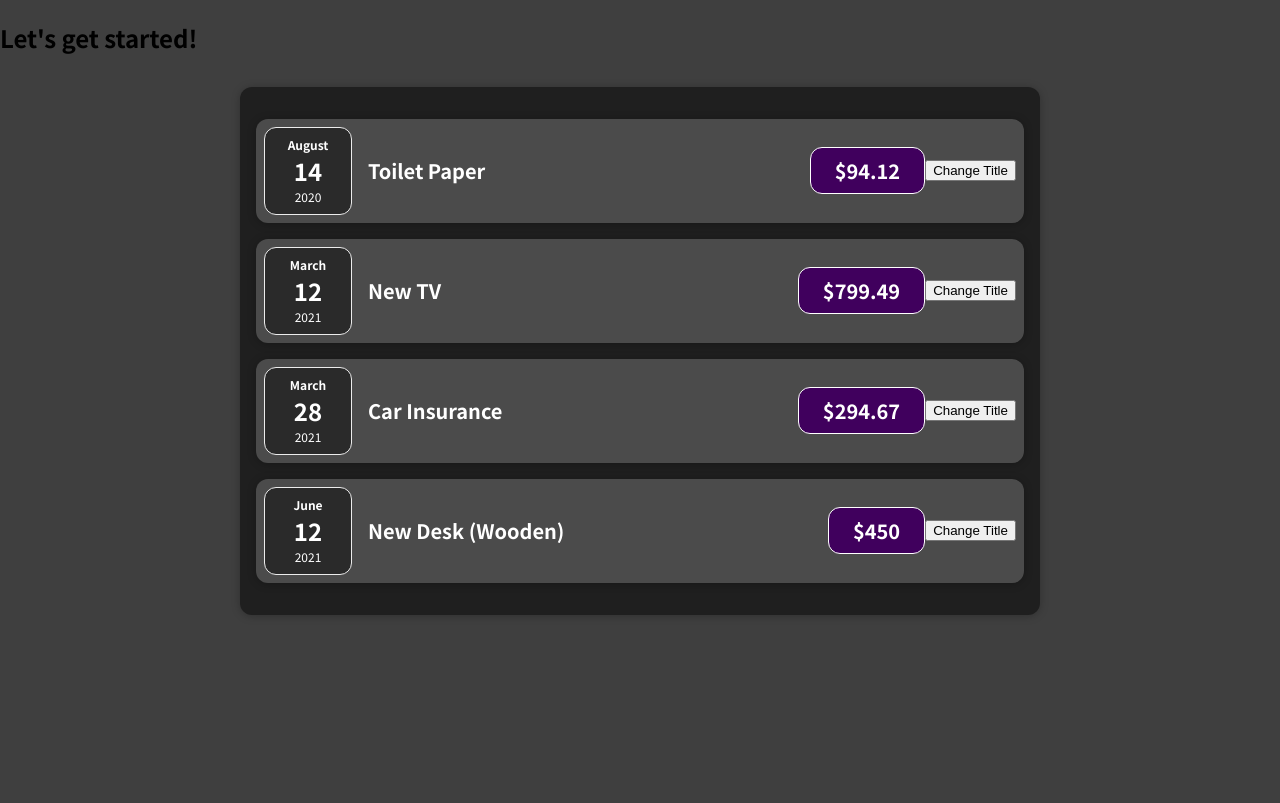
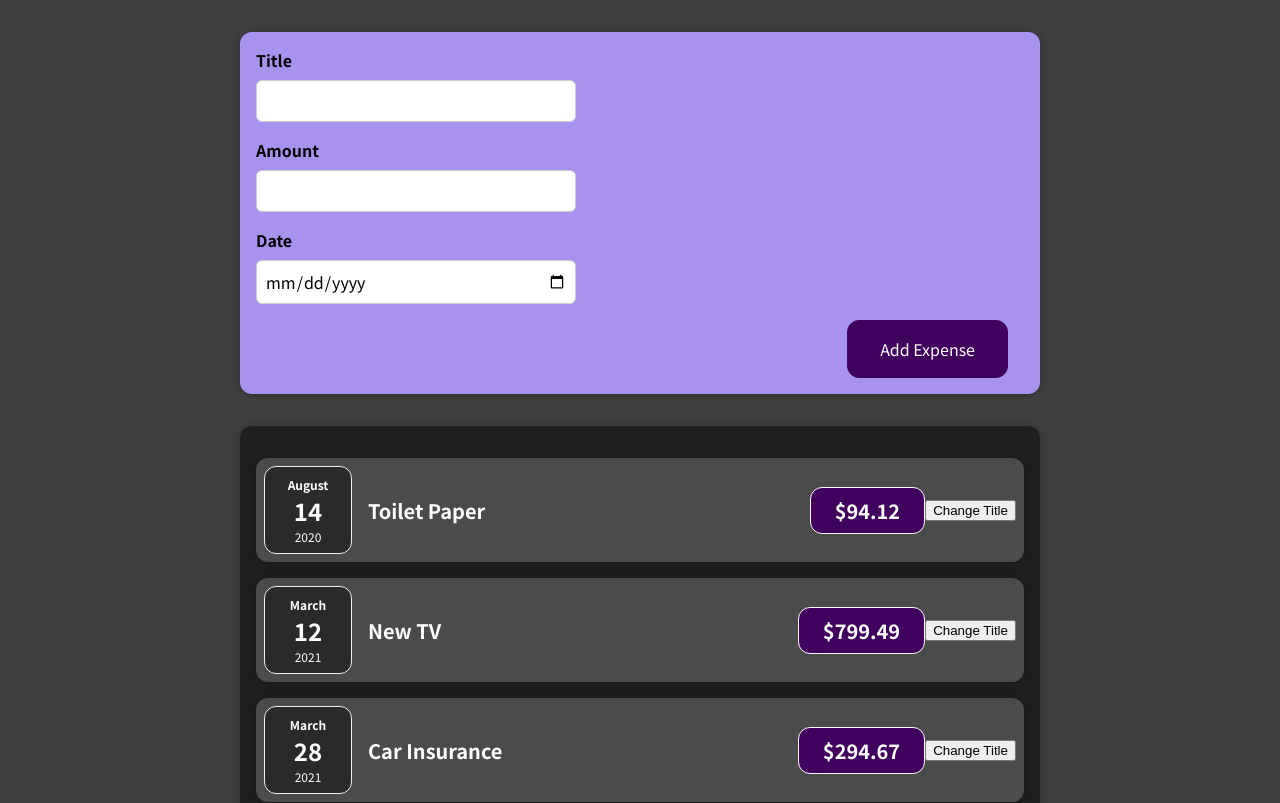
Before and after one commit to rowolff/react-complete-guide, a React (Create React App) app: page / in a window 1280 px wide. Shown: the top 803 px of the page. Built offline with nearby package versions, Linux system fonts and the light colour scheme.

Commit message:
Add new expense form

```diff
--- a/src/App.tsx
+++ b/src/App.tsx
@@ -1,6 +1,7 @@
 import React from 'react';
 
 import type { Expense } from './types';
+import NewExpense from './components/NewExpense/NewExpense';
 import Expenses from './components/Expenses/Expenses';
 
 function App() {
@@ -28,7 +29,7 @@ function App() {
 
   return (
     <div>
-      <h2>Let's get started!</h2>
+      <NewExpense />
       <Expenses expenses={expenses} />
     </div>
   );
--- /dev/null
+++ b/src/components/NewExpense/ExpenseForm.css
@@ -0,0 +1,26 @@
+.new-expense__controls {
+  display: flex;
+  flex-wrap: wrap;
+  gap: 1rem;
+  margin-bottom: 1rem;
+  text-align: left;
+}
+
+.new-expense__control label {
+  font-weight: bold;
+  margin-bottom: 0.5rem;
+  display: block;
+}
+
+.new-expense__control input {
+  font: inherit;
+  padding: 0.5rem;
+  border-radius: 6px;
+  border: 1px solid #ccc;
+  width: 20rem;
+  max-width: 100%;
+}
+
+.new-expense__actions {
+  text-align: right;
+}
--- /dev/null
+++ b/src/components/NewExpense/ExpenseForm.tsx
@@ -0,0 +1,33 @@
+import React from 'react';
+
+import './ExpenseForm.css';
+
+const ExpenseForm: React.FC = () => {
+  return (
+    <form>
+      <div className="new-expense__controls">
+        <div className="new-expense__control">
+          <label>Title</label>
+          <input type="text" />
+        </div>
+      </div>
+      <div className="new-expense__controls">
+        <div className="new-expense__control">
+          <label>Amount</label>
+          <input type="number" min="0.01" step="0.01" />
+        </div>
+      </div>
+      <div className="new-expense__controls">
+        <div className="new-expense__control">
+          <label>Date</label>
+          <input type="date" min="2019-01-01" max="2022-12-31" />
+        </div>
+      </div>
+      <div className="new-expense__actions">
+        <button type="submit">Add Expense</button>
+      </div>
+    </form>
+  );
+};
+
+export default ExpenseForm;
--- /dev/null
+++ b/src/components/NewExpense/NewExpense.css
@@ -0,0 +1,38 @@
+.new-expense {
+  background-color: #a892ee;
+  padding: 1rem;
+  margin: 2rem auto;
+  width: 50rem;
+  max-width: 95%;
+  border-radius: 12px;
+  text-align: center;
+  box-shadow: 0 1px 8px rgba(0, 0, 0, 0.25);
+}
+
+.new-expense button {
+  font: inherit;
+  cursor: pointer;
+  padding: 1rem 2rem;
+  border: 1px solid #40005d;
+  background-color: #40005d;
+  color: white;
+  border-radius: 12px;
+  margin-right: 1rem;
+}
+
+.new-expense button:hover,
+.new-expense button:active {
+  background-color: #510674;
+  border-color: #510674;
+}
+
+.new-expense button.alternative {
+  color: #220131;
+  border-color: transparent;
+  background-color: transparent;
+}
+
+.new-expense button.alternative:hover,
+.new-expense button.alternative:active {
+  background-color: #ddb3f8;
+}
--- /dev/null
+++ b/src/components/NewExpense/NewExpense.tsx
@@ -0,0 +1,14 @@
+import React from 'react';
+
+import './NewExpense.css';
+import ExpenseForm from './ExpenseForm';
+
+const NewExpense: React.FC = () => {
+  return (
+    <div className="new-expense">
+      <ExpenseForm />
+    </div>
+  );
+};
+
+export default NewExpense;
```
